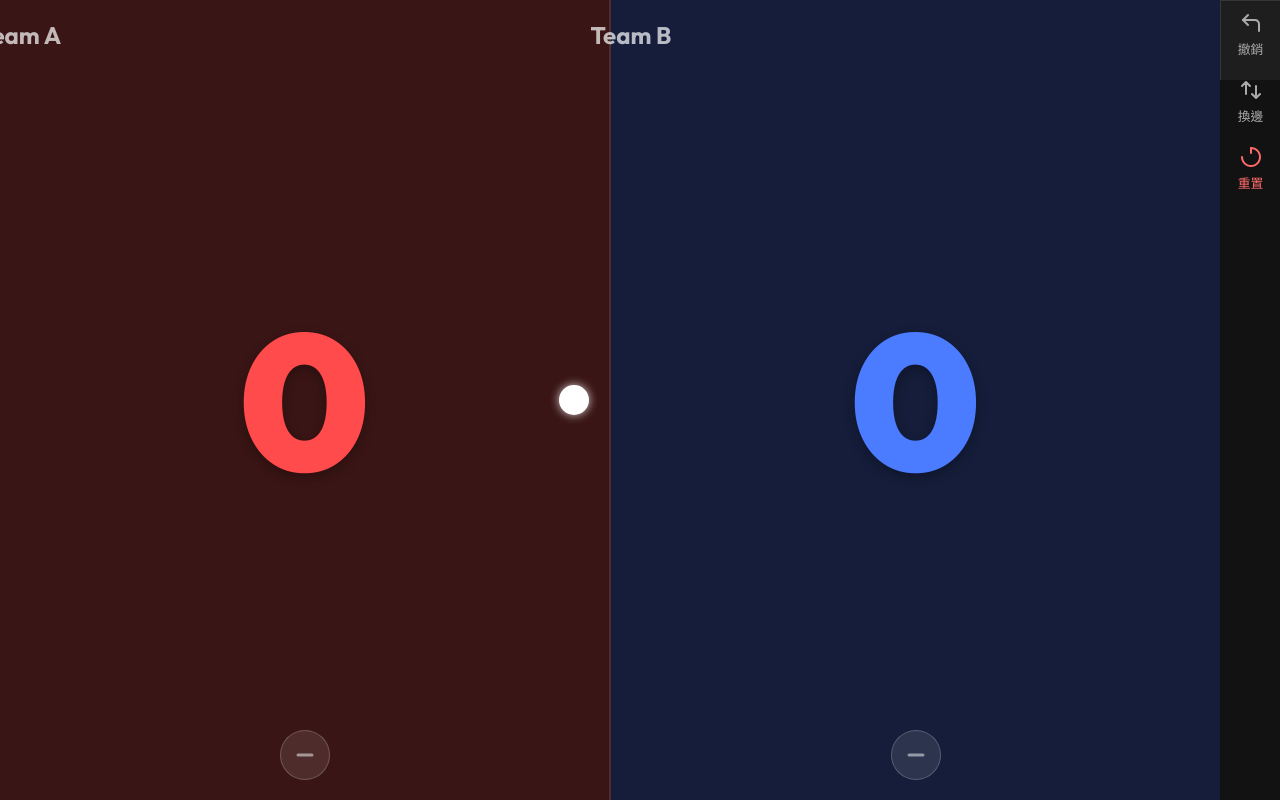
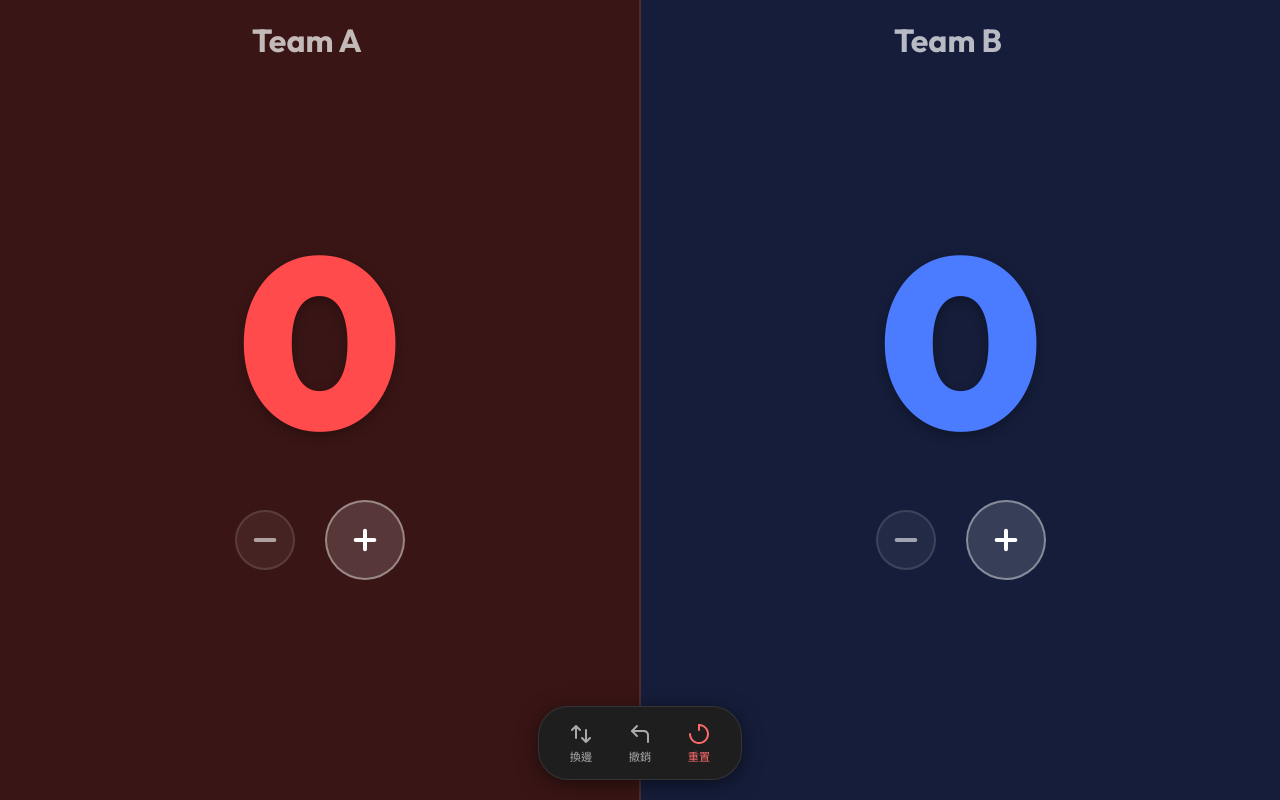
Before and after one commit to Kunchan0320/badminton, a plain HTML site: page index.html in a window 1280 px wide. Drawn offline with Linux system fonts and the light colour scheme.

Commit message:
feat: 重構計分器介面為橫向佈局，並新增明確的加減分按鈕與優化計分及撤銷邏輯。

```diff
--- a/index.html
+++ b/index.html
@@ -14,46 +14,42 @@
 
 <body>
     <div class="app-container">
-        <!-- 上方隊伍 (Team A) -->
+        <!-- 左側隊伍 (Team A) -->
         <div class="team-section team-a" id="team-a-area">
-            <div class="click-area" onclick="handleScore('A', 1)"></div>
-            <div class="team-info">
-                <input type="text" class="team-name" id="name-a" value="Team A" onclick="event.stopPropagation()">
+            <div class="team-header">
+                <input type="text" class="team-name" id="name-a" value="Team A">
+                <div class="server-indicator hidden" id="server-a"></div>
             </div>
-            <div class="score-display">
-                <span id="score-a">0</span>
+
+            <div class="score-display" id="score-a">0</div>
+
+            <div class="score-controls">
+                <button class="control-btn minus-btn" onclick="handleScore('A', -1)" aria-label="Decrease Score">
+                    <svg width="32" height="32" viewBox="0 0 24 24" fill="none" xmlns="http://www.w3.org/2000/svg">
+                        <path d="M5 12H19" stroke="currentColor" stroke-width="3" stroke-linecap="round" />
+                    </svg>
+                </button>
+                <button class="control-btn plus-btn" onclick="handleScore('A', 1)" aria-label="Increase Score">
+                    <svg width="32" height="32" viewBox="0 0 24 24" fill="none" xmlns="http://www.w3.org/2000/svg">
+                        <path d="M12 5V19M5 12H19" stroke="currentColor" stroke-width="3" stroke-linecap="round"
+                            stroke-linejoin="round" />
+                    </svg>
+                </button>
             </div>
-            <button class="btn-deduct" onclick="handleScore('A', -1); event.stopPropagation()"
-                aria-label="Decrease Score A">
-                <svg width="24" height="24" viewBox="0 0 24 24" fill="none" stroke="currentColor" stroke-width="3"
-                    stroke-linecap="round" stroke-linejoin="round">
-                    <line x1="5" y1="12" x2="19" y2="12"></line>
-                </svg>
-            </button>
-            <div class="server-indicator" id="server-a"></div>
         </div>
 
-        <!-- 下方隊伍 (Team B) -->
-        <div class="team-section team-b" id="team-b-area">
-            <div class="click-area" onclick="handleScore('B', 1)"></div>
-            <div class="team-info">
-                <input type="text" class="team-name" id="name-b" value="Team B" onclick="event.stopPropagation()">
-            </div>
-            <div class="score-display">
-                <span id="score-b">0</span>
-            </div>
-            <button class="btn-deduct" onclick="handleScore('B', -1); event.stopPropagation()"
-                aria-label="Decrease Score B">
-                <svg width="24" height="24" viewBox="0 0 24 24" fill="none" stroke="currentColor" stroke-width="3"
-                    stroke-linecap="round" stroke-linejoin="round">
-                    <line x1="5" y1="12" x2="19" y2="12"></line>
+        <!-- 中間控制列 (Landscape Layout) -->
+        <div class="center-controls">
+            <button class="btn-icon" onclick="swapSides()" aria-label="Swap">
+                <svg width="24" height="24" viewBox="0 0 24 24" fill="none" xmlns="http://www.w3.org/2000/svg">
+                    <path d="M7 16V4M7 4L3 8M7 4L11 8" stroke="currentColor" stroke-width="2" stroke-linecap="round"
+                        stroke-linejoin="round" />
+                    <path d="M17 8V20M17 20L21 16M17 20L13 16" stroke="currentColor" stroke-width="2"
+                        stroke-linecap="round" stroke-linejoin="round" />
                 </svg>
+                <span>換邊</span>
             </button>
-            <div class="server-indicator hidden" id="server-b"></div>
-        </div>
 
-        <!-- 控制列 -->
-        <div class="controls">
             <button class="btn-icon" onclick="undoLastAction()" aria-label="Undo">
                 <svg width="24" height="24" viewBox="0 0 24 24" fill="none" xmlns="http://www.w3.org/2000/svg">
                     <path d="M9 14L4 9L9 4" stroke="currentColor" stroke-width="2" stroke-linecap="round"
@@ -63,15 +59,7 @@
                 </svg>
                 <span>撤銷</span>
             </button>
-            <button class="btn-icon" onclick="swapSides()" aria-label="Swap">
-                <svg width="24" height="24" viewBox="0 0 24 24" fill="none" xmlns="http://www.w3.org/2000/svg">
-                    <path d="M7 16V4M7 4L3 8M7 4L11 8" stroke="currentColor" stroke-width="2" stroke-linecap="round"
-                        stroke-linejoin="round" />
-                    <path d="M17 8V20M17 20L21 16M17 20L13 16" stroke="currentColor" stroke-width="2"
-                        stroke-linecap="round" stroke-linejoin="round" />
-                </svg>
-                <span>換邊</span>
-            </button>
+
             <button class="btn-icon danger" onclick="resetGame()" aria-label="Reset">
                 <svg width="24" height="24" viewBox="0 0 24 24" fill="none" xmlns="http://www.w3.org/2000/svg">
                     <path
@@ -82,6 +70,30 @@
                 </svg>
                 <span>重置</span>
             </button>
+        </div>
+
+        <!-- 右側隊伍 (Team B) -->
+        <div class="team-section team-b" id="team-b-area">
+            <div class="team-header">
+                <input type="text" class="team-name" id="name-b" value="Team B">
+                <div class="server-indicator hidden" id="server-b"></div>
+            </div>
+
+            <div class="score-display" id="score-b">0</div>
+
+            <div class="score-controls">
+                <button class="control-btn minus-btn" onclick="handleScore('B', -1)" aria-label="Decrease Score">
+                    <svg width="32" height="32" viewBox="0 0 24 24" fill="none" xmlns="http://www.w3.org/2000/svg">
+                        <path d="M5 12H19" stroke="currentColor" stroke-width="3" stroke-linecap="round" />
+                    </svg>
+                </button>
+                <button class="control-btn plus-btn" onclick="handleScore('B', 1)" aria-label="Increase Score">
+                    <svg width="32" height="32" viewBox="0 0 24 24" fill="none" xmlns="http://www.w3.org/2000/svg">
+                        <path d="M12 5V19M5 12H19" stroke="currentColor" stroke-width="3" stroke-linecap="round"
+                            stroke-linejoin="round" />
+                    </svg>
+                </button>
+            </div>
         </div>
 
         <!-- 勝利彈窗 -->
--- a/script.js
+++ b/script.js
@@ -29,27 +29,23 @@ function init() {
 }
 
 // Actions
-function handleScore(team, delta = 1) {
+function handleScore(team, delta) {
     if (state.gameEnded) return;
 
-    // Check bounds for deduction
-    if (delta < 0) {
-        if (team === 'A' && state.scoreA <= 0) return;
-        if (team === 'B' && state.scoreB <= 0) return;
-    }
+    const currentScore = team === 'A' ? state.scoreA : state.scoreB;
+    const newScore = currentScore + delta;
 
-    // Push state to history for undo
+    // Prevent negative scores
+    if (newScore < 0) return;
+
+    // Push state to history for undo BEFORE updating
     pushHistory();
 
     if (team === 'A') {
-        state.scoreA += delta;
+        state.scoreA = newScore;
     } else {
-        state.scoreB += delta;
+        state.scoreB = newScore;
     }
-
-    // Cap at MAX_SCORE ? (Logic handled in checkWinner mostly, but prevent overflow manually)
-    if (state.scoreA > MAX_SCORE) state.scoreA = MAX_SCORE;
-    if (state.scoreB > MAX_SCORE) state.scoreB = MAX_SCORE;
 
     checkWinner();
     render();
--- a/style.css
+++ b/style.css
@@ -32,11 +32,14 @@ html {
   /* Prevent scrolling */
 }
 
+/* Landscape Layout */
 .app-container {
   display: flex;
-  flex-direction: column;
-  height: 100%;
-  width: 100%;
+  flex-direction: row;
+  /* Horizontal split */
+  height: 100vh;
+  width: 100vw;
+  overflow: hidden;
 }
 
 /* Team Sections */
@@ -48,101 +51,42 @@ html {
   align-items: center;
   position: relative;
   transition: background-color 0.2s ease;
-  cursor: pointer;
   user-select: none;
-}
-
-.team-section:active {
-  opacity: 0.9;
+  height: 100%;
 }
 
 .team-a {
   background-color: var(--color-team-a-dim);
-  border-bottom: 2px solid rgba(255, 255, 255, 0.1);
-  transform: rotate(180deg);
-  /* Player facing opponent */
+  border-right: 2px solid rgba(255, 255, 255, 0.1);
+  /* Split line */
 }
 
 .team-b {
   background-color: var(--color-team-b-dim);
 }
 
-/* Landscape Mode */
-@media (max-height: 500px) and (orientation: landscape),
-(orientation: landscape) {
-  .app-container {
-    flex-direction: row;
-  }
-
-  .controls {
-    flex-direction: column;
-    width: 60px;
-    height: 100%;
-    border-top: none;
-    border-left: 1px solid rgba(255, 255, 255, 0.1);
-    order: 3;
-    /* Stick controls to the right or middle? Let's keep it generally right side or center */
-    padding-bottom: 0;
-    padding-right: env(safe-area-inset-right);
-  }
-
-  .team-section {
-    width: 50%;
-    height: 100%;
-    border-bottom: none;
-  }
-
-  /* Reset rotation for landscape (Referee view) */
-  .team-a {
-    transform: none;
-    border-right: 2px solid rgba(255, 255, 255, 0.1);
-  }
-
-  .team-info {
-    top: 20px;
-    left: 50%;
-    transform: translateX(-50%);
-  }
-
-  .team-name {
-    text-align: center;
-  }
-}
-
-/* Click Area Overlay usually handles the click, but we put it behind content */
-.click-area {
-  position: absolute;
-  top: 0;
-  left: 0;
-  width: 100%;
-  height: 100%;
-  z-index: 1;
-  /* Above background, below interactive elements */
-}
-
-/* Team Info & Score */
-.team-info {
+/* Team Header (Name & Server Indicator) */
+.team-header {
   position: absolute;
   top: 20px;
-  left: 20px;
-  z-index: 10;
-  pointer-events: none;
-  /* Let clicks pass through container */
-}
-
-.team-info * {
-  pointer-events: auto;
-  /* Re-enable for inputs */
+  width: 100%;
+  padding: 0 20px;
+  display: flex;
+  justify-content: center;
+  align-items: center;
+  gap: 10px;
 }
 
 .team-name {
   background: transparent;
   border: none;
   font-family: var(--font-main);
-  font-size: 1.5rem;
+  font-size: 2rem;
   font-weight: 700;
   color: rgba(255, 255, 255, 0.7);
-  width: 200px;
+  text-align: center;
+  width: auto;
+  min-width: 150px;
   outline: none;
 }
 
@@ -151,15 +95,29 @@ html {
   border-bottom: 1px solid rgba(255, 255, 255, 0.3);
 }
 
+/* Server Indicator */
+.server-indicator {
+  width: 15px;
+  height: 15px;
+  background-color: #ffffff;
+  border-radius: 50%;
+  box-shadow: 0 0 8px rgba(255, 255, 255, 0.8);
+  transition: opacity 0.3s ease;
+  opacity: 1;
+}
+
+.server-indicator.hidden {
+  opacity: 0;
+}
+
+/* Score Display */
 .score-display {
-  position: relative;
-  z-index: 5;
-  /* Below buttons */
-  font-size: 12rem;
+  font-size: 15rem;
+  /* Larger for landscape */
   font-weight: 900;
   line-height: 1;
   text-shadow: 0 4px 12px rgba(0, 0, 0, 0.3);
-  pointer-events: none;
+  margin-bottom: 20px;
 }
 
 .team-a .score-display {
@@ -170,62 +128,63 @@ html {
   color: var(--color-team-b);
 }
 
-/* Deduct Button */
-.btn-deduct {
+/* Score Controls ( +/- Buttons ) */
+.score-controls {
+  display: flex;
+  justify-content: center;
+  align-items: center;
+  gap: 30px;
+  margin-top: 20px;
+}
+
+.control-btn {
+  background: rgba(255, 255, 255, 0.1);
+  border: 2px solid rgba(255, 255, 255, 0.2);
+  color: var(--text-primary);
+  border-radius: 50%;
+  width: 60px;
+  height: 60px;
+  display: flex;
+  justify-content: center;
+  align-items: center;
+  cursor: pointer;
+  transition: all 0.2s ease;
+}
+
+.control-btn:active {
+  background: rgba(255, 255, 255, 0.25);
+  transform: scale(0.95);
+}
+
+.plus-btn {
+  width: 80px;
+  height: 80px;
+  background: rgba(255, 255, 255, 0.15);
+  border-color: rgba(255, 255, 255, 0.4);
+}
+
+.minus-btn {
+  opacity: 0.6;
+}
+
+.minus-btn:hover {
+  opacity: 1;
+}
+
+/* Center Controls (Reset, Swap, Undo) */
+.center-controls {
   position: absolute;
   bottom: 20px;
   left: 50%;
   transform: translateX(-50%);
-  z-index: 20;
-  width: 50px;
-  height: 50px;
-  border-radius: 50%;
-  background-color: rgba(255, 255, 255, 0.1);
-  border: 1px solid rgba(255, 255, 255, 0.2);
-  color: rgba(255, 255, 255, 0.5);
   display: flex;
-  justify-content: center;
-  align-items: center;
-  cursor: pointer;
-  transition: all 0.2s;
-}
-
-.btn-deduct:active {
-  background-color: rgba(255, 255, 255, 0.3);
-  color: white;
-  transform: translateX(-50%) scale(0.95);
-}
-
-/* Server Indicator */
-.server-indicator {
-  position: absolute;
-  right: 20px;
-  top: 50%;
-  transform: translateY(-50%);
-  width: 30px;
-  height: 30px;
-  background-color: #ffffff;
-  border-radius: 50%;
-  box-shadow: 0 0 10px rgba(255, 255, 255, 0.8);
-  transition: opacity 0.3s ease;
-  opacity: 1;
-  z-index: 5;
-}
-
-.server-indicator.hidden {
-  opacity: 0;
-}
-
-/* Controls */
-.controls {
-  height: 80px;
+  gap: 15px;
   background-color: #1e1e1e;
-  display: flex;
-  justify-content: space-around;
-  align-items: center;
-  border-top: 1px solid rgba(255, 255, 255, 0.1);
-  padding-bottom: env(safe-area-inset-bottom);
-  /* iOS support */
+  padding: 10px 20px;
+  border-radius: 30px;
+  border: 1px solid rgba(255, 255, 255, 0.1);
+  box-shadow: 0 4px 20px rgba(0, 0, 0, 0.5);
+  z-index: 50;
 }
 
 .btn-icon {
@@ -235,20 +194,20 @@ html {
   display: flex;
   flex-direction: column;
   align-items: center;
-  gap: 4px;
+  gap: 2px;
   cursor: pointer;
-  padding: 10px;
-  border-radius: 12px;
+  padding: 5px 10px;
+  border-radius: 8px;
   transition: all 0.2s ease;
 }
 
 .btn-icon:active {
-  background-color: rgba(255, 255, 255, 0.1);
+  color: var(--text-primary);
   transform: scale(0.95);
 }
 
 .btn-icon span {
-  font-size: 0.8rem;
+  font-size: 0.7rem;
   font-weight: 500;
 }
 
@@ -281,19 +240,17 @@ html {
   border-radius: 24px;
   text-align: center;
   border: 1px solid rgba(255, 255, 255, 0.1);
-  width: 80%;
-  max-width: 320px;
+  min-width: 350px;
 }
 
 .modal-content h2 {
-  font-size: 2rem;
+  font-size: 2.5rem;
   margin-bottom: 10px;
   color: var(--text-primary);
 }
 
 .modal-content p {
-  font-size: 3rem;
-  /* Huge score */
+  font-size: 4rem;
   font-weight: 900;
   margin-bottom: 30px;
   color: var(--text-secondary);
@@ -305,13 +262,45 @@ html {
   border: none;
   padding: 16px 32px;
   border-radius: 50px;
-  font-size: 1.1rem;
+  font-size: 1.2rem;
   font-weight: 700;
   cursor: pointer;
-  width: 100%;
   transition: transform 0.2s;
 }
 
 .modal-content button:active {
   transform: scale(0.98);
 }
+
+/* Mobile Responsive Adjustments (Ideally for landscape) */
+@media (max-width: 768px) and (orientation: portrait) {
+
+  /* Fallback or if user holds vertically */
+  .app-container {
+    flex-direction: column;
+  }
+
+  .team-a {
+    border-right: none;
+    border-bottom: 2px solid rgba(255, 255, 255, 0.1);
+  }
+
+  .score-display {
+    font-size: 8rem;
+  }
+
+  .center-controls {
+    bottom: 10px;
+    padding: 5px 15px;
+  }
+
+  .control-btn {
+    width: 50px;
+    height: 50px;
+  }
+
+  .plus-btn {
+    width: 65px;
+    height: 65px;
+  }
+}
```
